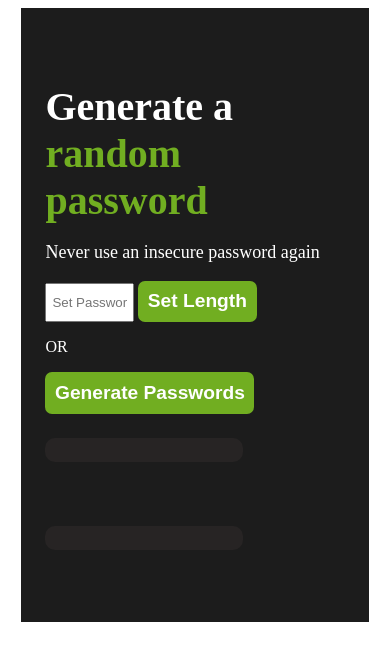
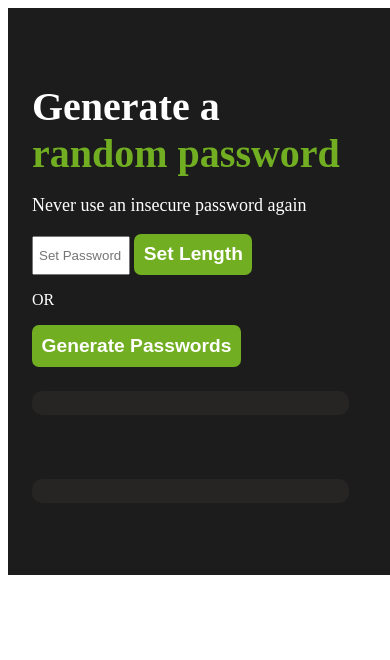
Before and after one commit to IvelDabs/Password-generator-app, a plain HTML site: page index.html in a window 390 px wide. Drawn offline with Linux system fonts and the light colour scheme.

Commit message:
Update index.css

```diff
--- a/index.css
+++ b/index.css
@@ -2,7 +2,7 @@
     color: white;
     width: 35%;
     margin: auto;
-    padding: 1.5em 1.5em;
+    padding: 3em 1.5em;
     background: #1C1C1C;
 }
 
@@ -55,10 +55,11 @@ h1 {
     border-radius: 10px;
     width: 100%;
 }
+
 @media screen and (max-width: 480px) {
     #container {
             color: white;
-            width: 80%;
+            width: 90%;
             margin: auto;
             padding: 3em 1.5em;
             background: #1C1C1C;
@@ -67,7 +68,7 @@ h1 {
     #first-el,
     #second-el{
         display: block;
-         width: 50%;
+         width: 80%;
     }
 
     #password-display {
```
